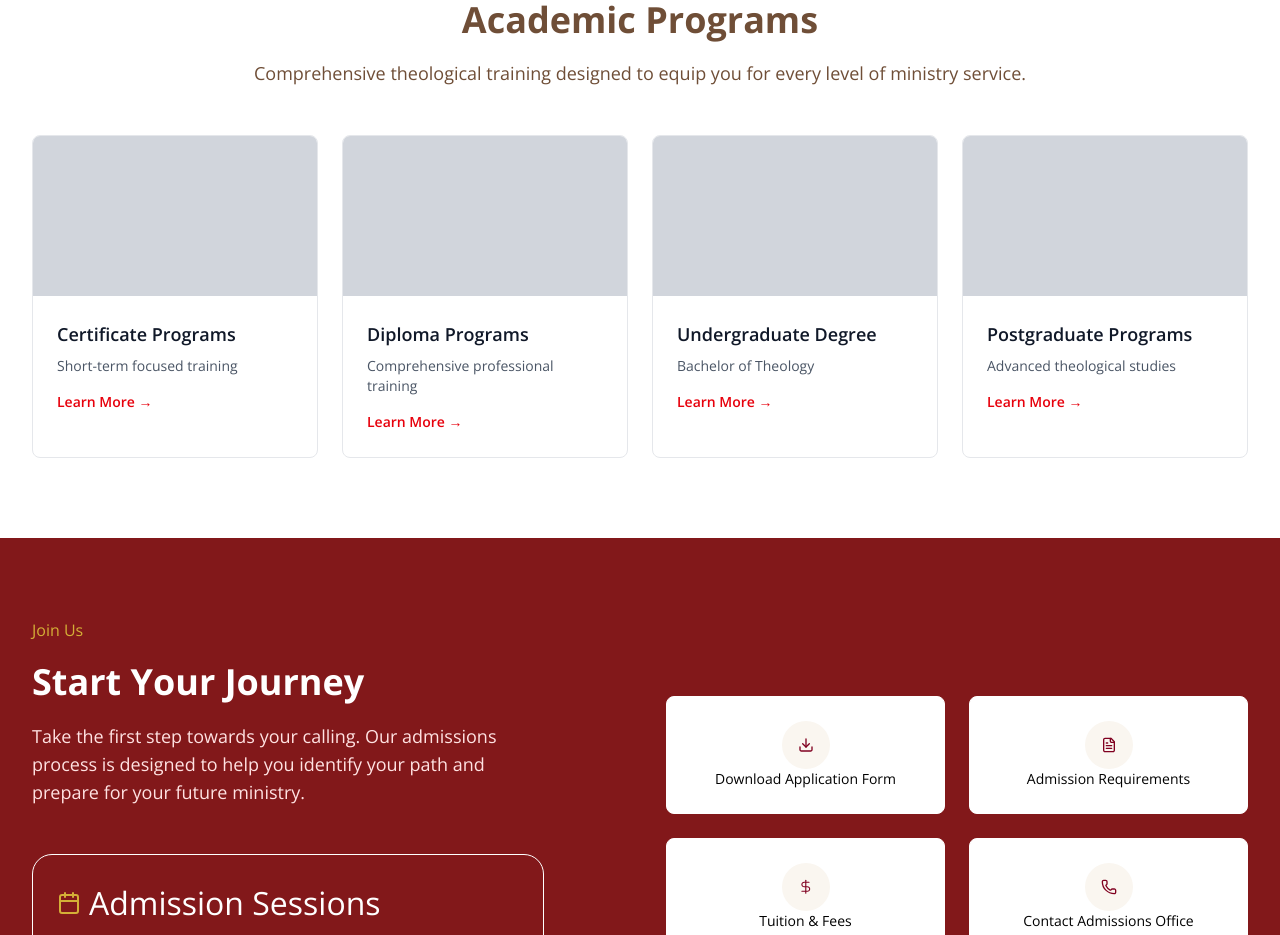
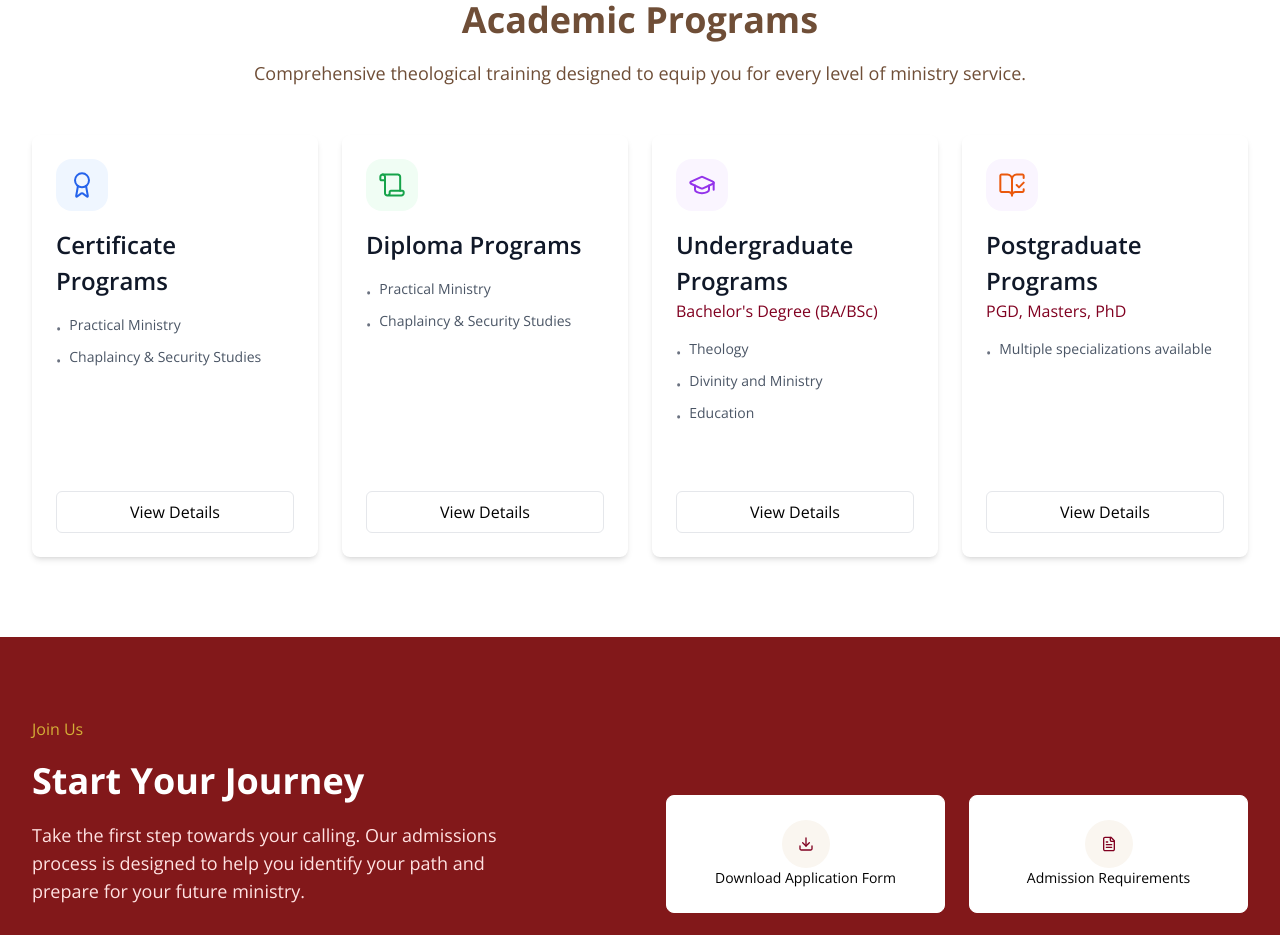
Before and after one commit to Victorwilly/gbcs, a React (Vite) app: page / in a window 1280 px wide. Shown: the part 2000-2935 px from the top of the page. Built offline with nearby package versions, Linux system fonts and the light colour scheme.

Commit message:
updated the home page ui with slight corrections

```diff
--- a/src/pages/Home/Home.tsx
+++ b/src/pages/Home/Home.tsx
@@ -6,16 +6,16 @@ import heart from "/icons/heart.svg";
 import people from "/icons/people.svg";
 import globe from "/icons/globe.svg";
 
-// academics icons
-import medal from "/icons/medal.svg";
-import paper from "/icons/paper.svg";
-import books from "/icons/books.svg";
-import graduate from "/icons/graduate.svg";
+// // academics icons
+// import medal from "/icons/medal.svg";
+// import paper from "/icons/paper.svg";
+// import books from "/icons/books.svg";
+// import graduate from "/icons/graduate.svg";
 
 // student image
 import download from "/icons/download.svg";
 import papers from "/icons/papers.svg";
-import dollars  from "/icons/dollars.svg";
+import dollars from "/icons/dollars.svg";
 import calls from "/icons/calls.svg";
 
 export default function Home() {
@@ -53,26 +53,138 @@ export default function Home() {
     },
   ];
 
-  const programs = [
+  const programCards = [
     {
-      name: "Certificate Programs",
-      description: "Short-term focused training",
-      icon: medal,
+      icon: (
+        <svg
+          width="28"
+          height="28"
+          viewBox="0 0 28 28"
+          fill="none"
+          xmlns="http://www.w3.org/2000/svg"
+        >
+          <path
+            d="M18.0567 15.0386L19.8242 24.9856C19.844 25.1027 19.8276 25.2231 19.7771 25.3306C19.7266 25.4382 19.6445 25.5277 19.5418 25.5873C19.439 25.647 19.3205 25.6738 19.2021 25.6642C19.0837 25.6547 18.9711 25.6092 18.8792 25.5339L14.7025 22.3991C14.5009 22.2484 14.256 22.167 14.0043 22.167C13.7526 22.167 13.5077 22.2484 13.306 22.3991L9.12236 25.5327C9.03057 25.6079 8.91804 25.6533 8.79978 25.6629C8.68151 25.6724 8.56315 25.6457 8.46047 25.5863C8.35779 25.5268 8.27569 25.4375 8.2251 25.3301C8.17452 25.2228 8.15787 25.1026 8.17736 24.9856L9.9437 15.0386"
+            stroke="#2563EB"
+            stroke-width="2"
+            stroke-linecap="round"
+            stroke-linejoin="round"
+          />
+          <path
+            d="M14 16.3335C17.866 16.3335 21 13.1995 21 9.3335C21 5.4675 17.866 2.3335 14 2.3335C10.134 2.3335 7 5.4675 7 9.3335C7 13.1995 10.134 16.3335 14 16.3335Z"
+            stroke="#2563EB"
+            stroke-width="2"
+            stroke-linecap="round"
+            stroke-linejoin="round"
+          />
+        </svg>
+      ),
+      title: "Certificate Programs",
+      color: "bg-[#EFF6FF]",
+      items: ["Practical Ministry", "Chaplaincy & Security Studies"],
     },
     {
-      name: "Diploma Programs",
-      description: "Comprehensive professional training",
-      icon: paper,
+      icon: (
+        <svg
+          width="28"
+          height="28"
+          viewBox="0 0 28 28"
+          fill="none"
+          xmlns="http://www.w3.org/2000/svg"
+        >
+          <path
+            d="M22.1665 19.8333V5.83333C22.1665 5.21449 21.9207 4.621 21.4831 4.18342C21.0455 3.74583 20.452 3.5 19.8332 3.5H4.6665"
+            stroke="#16A34A"
+            stroke-width="2"
+            stroke-linecap="round"
+            stroke-linejoin="round"
+          />
+          <path
+            d="M9.3335 24.5H23.3335C23.9523 24.5 24.5458 24.2542 24.9834 23.8166C25.421 23.379 25.6668 22.7855 25.6668 22.1667V21C25.6668 20.6906 25.5439 20.3938 25.3251 20.175C25.1063 19.9562 24.8096 19.8333 24.5002 19.8333H12.8335C12.5241 19.8333 12.2273 19.9562 12.0085 20.175C11.7897 20.3938 11.6668 20.6906 11.6668 21V22.1667C11.6668 22.7855 11.421 23.379 10.9834 23.8166C10.5458 24.2542 9.95233 24.5 9.3335 24.5ZM9.3335 24.5C8.71466 24.5 8.12116 24.2542 7.68358 23.8166C7.246 23.379 7.00016 22.7855 7.00016 22.1667V5.83333C7.00016 5.21449 6.75433 4.621 6.31675 4.18342C5.87916 3.74583 5.28567 3.5 4.66683 3.5C4.04799 3.5 3.4545 3.74583 3.01691 4.18342C2.57933 4.621 2.3335 5.21449 2.3335 5.83333V8.16667C2.3335 8.47609 2.45641 8.77283 2.6752 8.99162C2.894 9.21042 3.19074 9.33333 3.50016 9.33333H7.00016"
+            stroke="#16A34A"
+            stroke-width="2"
+            stroke-linecap="round"
+            stroke-linejoin="round"
+          />
+        </svg>
+      ),
+      title: "Diploma Programs",
+      color: "bg-[#F0FDF4]",
+      items: ["Practical Ministry", "Chaplaincy & Security Studies"],
     },
     {
-      name: "Undergraduate Degree",
-      description: "Bachelor of Theology",
-      icon: graduate,
+      icon: (
+        <svg
+          width="28"
+          height="28"
+          viewBox="0 0 28 28"
+          fill="none"
+          xmlns="http://www.w3.org/2000/svg"
+        >
+          <path
+            d="M24.9898 12.7424C25.1986 12.6503 25.3759 12.4989 25.4995 12.307C25.6232 12.1152 25.6878 11.8912 25.6855 11.663C25.6831 11.4347 25.6138 11.2121 25.4862 11.0229C25.3586 10.8336 25.1783 10.6859 24.9676 10.5981L14.9681 6.04342C14.6641 5.90476 14.3339 5.83301 13.9998 5.83301C13.6656 5.83301 13.3354 5.90476 13.0314 6.04342L3.0331 10.5934C2.82539 10.6844 2.6487 10.8339 2.52463 11.0237C2.40055 11.2135 2.33447 11.4353 2.33447 11.6621C2.33447 11.8888 2.40055 12.1107 2.52463 12.3005C2.6487 12.4903 2.82539 12.6398 3.0331 12.7308L13.0314 17.2901C13.3354 17.4287 13.6656 17.5005 13.9998 17.5005C14.3339 17.5005 14.6641 17.4287 14.9681 17.2901L24.9898 12.7424Z"
+            stroke="#9333EA"
+            stroke-width="2"
+            stroke-linecap="round"
+            stroke-linejoin="round"
+          />
+          <path
+            d="M25.6665 11.6665V18.6665"
+            stroke="#9333EA"
+            stroke-width="2"
+            stroke-linecap="round"
+            stroke-linejoin="round"
+          />
+          <path
+            d="M7 14.5835V18.6668C7 19.5951 7.7375 20.4853 9.05025 21.1417C10.363 21.7981 12.1435 22.1668 14 22.1668C15.8565 22.1668 17.637 21.7981 18.9497 21.1417C20.2625 20.4853 21 19.5951 21 18.6668V14.5835"
+            stroke="#9333EA"
+            stroke-width="2"
+            stroke-linecap="round"
+            stroke-linejoin="round"
+          />
+        </svg>
+      ),
+      title: "Undergraduate Programs",
+      copy: "Bachelor's Degree (BA/BSc)",
+      color: "bg-purple-50",
+      items: ["Theology", "Divinity and Ministry", "Education"],
     },
     {
-      name: "Postgraduate Programs",
-      description: "Advanced theological studies",
-      icon: books,
+      icon: (
+        <svg
+          width="28"
+          height="28"
+          viewBox="0 0 28 28"
+          fill="none"
+          xmlns="http://www.w3.org/2000/svg"
+        >
+          <path
+            d="M14 24.4998V8.1665"
+            stroke="#EA580C"
+            stroke-width="2"
+            stroke-linecap="round"
+            stroke-linejoin="round"
+          />
+          <path
+            d="M18.6665 13.9998L20.9998 16.3332L25.6665 11.6665"
+            stroke="#EA580C"
+            stroke-width="2"
+            stroke-linecap="round"
+            stroke-linejoin="round"
+          />
+          <path
+            d="M25.6668 7V4.66667C25.6668 4.35725 25.5439 4.0605 25.3251 3.84171C25.1063 3.62292 24.8096 3.5 24.5002 3.5H18.6668C17.4292 3.5 16.2422 3.99167 15.367 4.86683C14.4918 5.742 14.0002 6.92899 14.0002 8.16667C14.0002 6.92899 13.5085 5.742 12.6333 4.86683C11.7582 3.99167 10.5712 3.5 9.3335 3.5H3.50016C3.19074 3.5 2.894 3.62292 2.6752 3.84171C2.45641 4.0605 2.3335 4.35725 2.3335 4.66667V19.8333C2.3335 20.1428 2.45641 20.4395 2.6752 20.6583C2.894 20.8771 3.19074 21 3.50016 21H10.5002C11.4284 21 12.3187 21.3687 12.975 22.0251C13.6314 22.6815 14.0002 23.5717 14.0002 24.5C14.0002 23.5717 14.3689 22.6815 15.0253 22.0251C15.6817 21.3687 16.5719 21 17.5002 21H24.5002C24.8096 21 25.1063 20.8771 25.3251 20.6583C25.5439 20.4395 25.6668 20.1428 25.6668 19.8333V18.3167"
+            stroke="#EA580C"
+            stroke-width="2"
+            stroke-linecap="round"
+            stroke-linejoin="round"
+          />
+        </svg>
+      ),
+      title: "Postgraduate Programs",
+      copy: "PGD, Masters, PhD",
+      color: "bg-[#FAF5FF]",
+      items: ["Multiple specializations available"],
     },
   ];
 
@@ -219,21 +331,32 @@ export default function Home() {
           </div>
 
           <div className="grid grid-cols-1 md:grid-cols-2 lg:grid-cols-4 gap-6">
-            {programs.map((program, index) => (
-              <div
-                key={index}
-                className="bg-white border border-gray-200 rounded-lg overflow-hidden hover:shadow-lg transition"
-              >
-                <div className="bg-gray-300 h-40"></div>
-                <div className="p-6">
-                  <h3 className="text-lg font-semibold text-gray-900 mb-2">
-                    {program.name}
+            {programCards.map((program, index) => (
+              <div key={index} className={`p-6 rounded-lg flex flex-col justify-between gap-16 shadow-md bg-white`}>
+                <div>
+                  <div
+                    className={` mb-4 ${program.color} w-max p-3 rounded-2xl`}
+                  >
+                    {program.icon}
+                  </div>
+                  <h3 className="text-[24px] font-semibold text-gray-900">
+                    {program.title}
                   </h3>
-                  <p className="text-gray-600 text-sm">{program.description}</p>
-                  <button className="mt-4 text-red-600 hover:text-red-700 font-semibold text-sm">
-                    Learn More →
-                  </button>
+                  <p className="mb-4 text-[#800020]">{program.copy}</p>
+                  <ul className="space-y-2">
+                    {program.items.map((item, itemIndex) => (
+                      <li
+                        key={itemIndex}
+                        className="text-gray-600 text-sm flex items-start gap-2"
+                      >
+                        <span className="text-[#6B7280] mt-1">•</span>
+                        <span>{item}</span>
+                      </li>
+                    ))}
+                  </ul>
                 </div>
+
+                <button aria-label="view details button" role="button" className="border py-2 rounded-md border-[#E5E7EB]">View Details</button>
               </div>
             ))}
           </div>
@@ -312,15 +435,18 @@ export default function Home() {
 
           <div className="h-full">
             <div className="grid grid-cols-1 md:grid-cols-2  gap-6 mb-8">
-
               {admissionPaths.map((path, index) => (
                 <div
                   key={`admission-path-${index}`}
                   className="bg-white bg-opacity-10 flex flex-col justify-center items-center py-6 px-12 rounded-lg border border-white border-opacity-20 hover:bg-opacity-20 transition"
                 >
                   <div className="bg-[#FAF6F0] rounded-full w-12 h-12 flex items-center justify-center">
-
-                  <img src={path.icon} className="w-4 h-4" aria-hidden alt="" />
+                    <img
+                      src={path.icon}
+                      className="w-4 h-4"
+                      aria-hidden
+                      alt=""
+                    />
                   </div>
                   <p className="text-black text-center text-sm">
                     {path.description}
@@ -549,7 +675,9 @@ export default function Home() {
                       </svg>
                     </div>
                     <div>
-                      <h4 className="font-semibold text-[12px]">Make Payment</h4>
+                      <h4 className="font-semibold text-[12px]">
+                        Make Payment
+                      </h4>
                       <p className="text-xs text-gray-600 mt-1">
                         Tuition & fees
                       </p>
```
